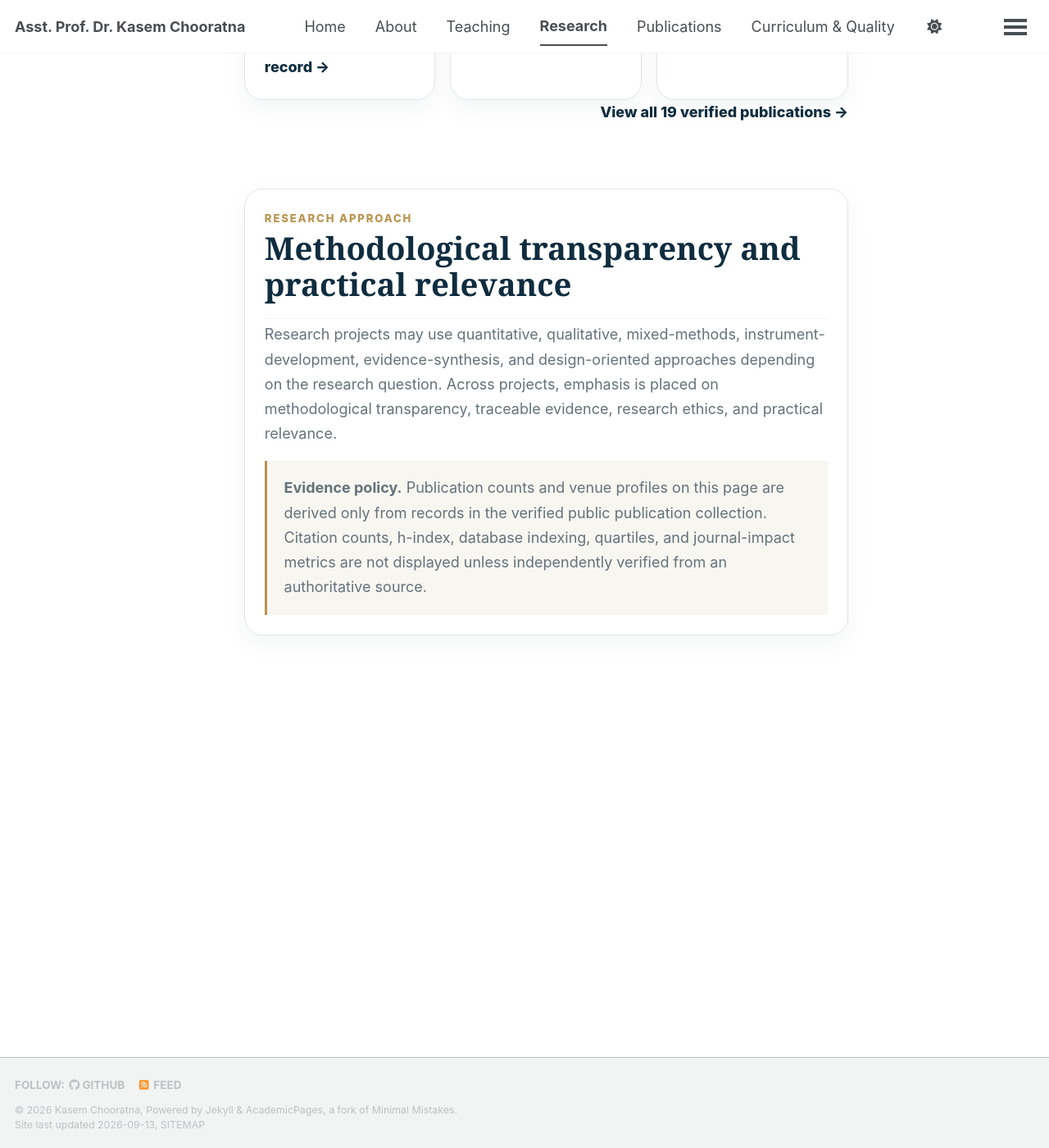
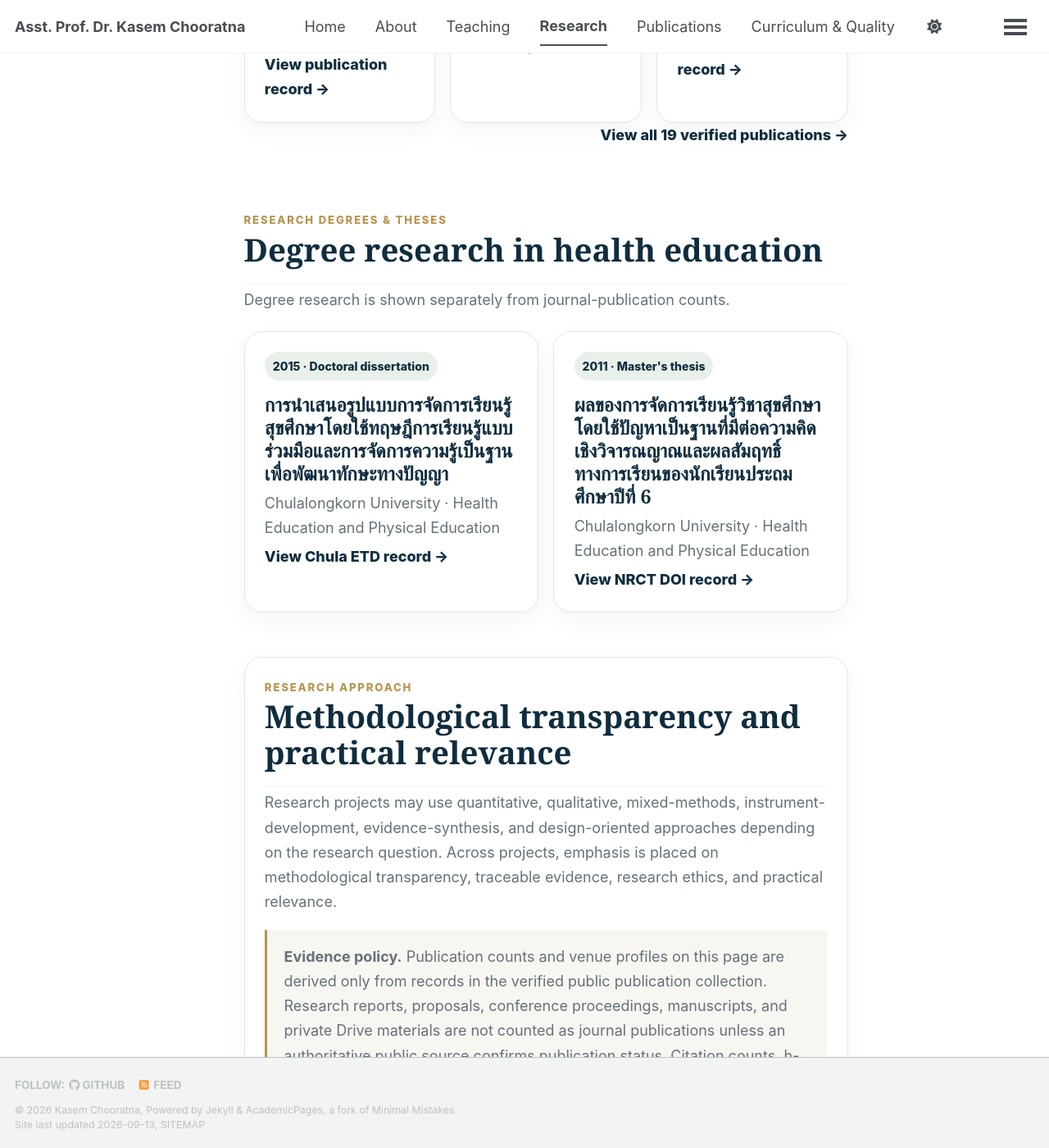
Before and after one commit to kasemch/kasemch.github.io, a Jekyll site: the page built from _pages/research.md, in a window 1280 px wide and 1400 px high, scrolled down 4672 px. Shown: the whole window at 82% size. Built offline with Jekyll 4.4.1, drawn with Linux system fonts in a browser that asks for light colours; a style sheet for code colours, icons or effects is not loaded; some of the changed text lies outside the part shown.

Commit message:
Add verified thesis research outputs and reconciliation policy

```diff
--- a/_pages/research.md
+++ b/_pages/research.md
@@ -43,8 +43,8 @@ author_profile: false
   <section class="sp-section sp-shell" aria-labelledby="research-themes-title">
     <div class="sp-section-head"><div class="sp-eyebrow">Research Themes</div><h2 id="research-themes-title">Four connected areas of inquiry</h2></div>
     <div class="sp-grid">
-      <article class="sp-card"><h3>Health, Physical Activity &amp; Movement Behaviour</h3><p>Physical activity, sedentary behaviour, daily-life context, opportunities for movement, and factors shaping healthy behaviour among different populations.</p><div class="sp-evidence-note"><strong>Publication evidence:</strong> the verified register includes health-promotion and preventive-behaviour studies across community, student, worker, and clinical populations.</div></article>
-      <article class="sp-card"><h3>Health &amp; Physical Education Research</h3><p>Teaching and learning in health and physical education, school health, assessment, learner diversity, instructional design, and translation of evidence into educational practice.</p><div class="sp-evidence-note"><strong>Publication evidence:</strong> the current register includes health-education programme evaluation and student health-behaviour research.</div></article>
+      <article class="sp-card"><h3>Health, Physical Activity &amp; Movement Behaviour</h3><p>Physical activity, sedentary behaviour, daily-life context, opportunities for movement, and factors shaping healthy behaviour among different populations.</p><div class="sp-evidence-note"><strong>Publication evidence:</strong> the verified register includes health-promotion and preventive-behaviour studies across community, student, worker, clinical, oral-health, and school populations.</div></article>
+      <article class="sp-card"><h3>Health &amp; Physical Education Research</h3><p>Teaching and learning in health and physical education, school health, assessment, learner diversity, instructional design, and translation of evidence into educational practice.</p><div class="sp-evidence-note"><strong>Publication evidence:</strong> the current register includes health-education programme evaluation, school health-behaviour research, and preventive-health interventions.</div></article>
       <article class="sp-card"><h3>Curriculum, Assessment &amp; Quality</h3><p>Outcome-based curriculum design, programme and course learning outcomes, curriculum mapping, assessment alignment, programme evaluation, quality assurance, and evidence-based academic improvement.</p><div class="sp-evidence-note sp-evidence-note--developing"><strong>Research development area:</strong> verified public outputs in this theme will be linked when confirmed in the publication register.</div></article>
       <article class="sp-card"><h3>AI &amp; Educational Innovation</h3><p>Responsible applications of artificial intelligence and digital technology in academic work, teaching support, evidence synthesis, curriculum governance, assessment, and educational quality systems.</p><div class="sp-evidence-note sp-evidence-note--developing"><strong>Research development area:</strong> only source-verified outputs will be added to the public publication record.</div></article>
     </div>
@@ -86,7 +86,15 @@ author_profile: false
     <p class="sp-all-publications"><a class="sp-link" href="{{ '/publications/' | relative_url }}">View all {{ publication_count }} verified publications →</a></p>
   </section>
 
+  <section class="sp-section sp-shell" aria-labelledby="research-degrees-title">
+    <div class="sp-section-head"><div class="sp-eyebrow">Research Degrees &amp; Theses</div><h2 id="research-degrees-title">Degree research in health education</h2><p class="sp-intro">Degree research is shown separately from journal-publication counts.</p></div>
+    <div class="sp-grid">
+      <article class="sp-card"><div class="sp-output-year">2015 · Doctoral dissertation</div><h3>การนำเสนอรูปแบบการจัดการเรียนรู้สุขศึกษาโดยใช้ทฤษฎีการเรียนรู้แบบร่วมมือและการจัดการความรู้เป็นฐานเพื่อพัฒนาทักษะทางปัญญา</h3><p>Chulalongkorn University · Health Education and Physical Education</p><a class="sp-link" href="https://digital.car.chula.ac.th/chulaetd/36039/" rel="noopener">View Chula ETD record →</a></article>
+      <article class="sp-card"><div class="sp-output-year">2011 · Master's thesis</div><h3>ผลของการจัดการเรียนรู้วิชาสุขศึกษาโดยใช้ปัญหาเป็นฐานที่มีต่อความคิดเชิงวิจารณญาณและผลสัมฤทธิ์ทางการเรียนของนักเรียนประถมศึกษาปีที่ 6</h3><p>Chulalongkorn University · Health Education and Physical Education</p><a class="sp-link" href="https://doi.nrct.go.th/ListDoi/listDetail?Resolve_DOI=10.14457%2FCU.the.2011.862" rel="noopener">View NRCT DOI record →</a></article>
+    </div>
+  </section>
+
   <section class="sp-section sp-shell">
-    <article class="sp-card sp-wide"><div class="sp-eyebrow">Research Approach</div><h2>Methodological transparency and practical relevance</h2><p>Research projects may use quantitative, qualitative, mixed-methods, instrument-development, evidence-synthesis, and design-oriented approaches depending on the research question. Across projects, emphasis is placed on methodological transparency, traceable evidence, research ethics, and practical relevance.</p><div class="sp-policy"><strong>Evidence policy.</strong> Publication counts and venue profiles on this page are derived only from records in the verified public publication collection. Citation counts, h-index, database indexing, quartiles, and journal-impact metrics are not displayed unless independently verified from an authoritative source.</div></article>
+    <article class="sp-card sp-wide"><div class="sp-eyebrow">Research Approach</div><h2>Methodological transparency and practical relevance</h2><p>Research projects may use quantitative, qualitative, mixed-methods, instrument-development, evidence-synthesis, and design-oriented approaches depending on the research question. Across projects, emphasis is placed on methodological transparency, traceable evidence, research ethics, and practical relevance.</p><div class="sp-policy"><strong>Evidence policy.</strong> Publication counts and venue profiles on this page are derived only from records in the verified public publication collection. Research reports, proposals, conference proceedings, manuscripts, and private Drive materials are not counted as journal publications unless an authoritative public source confirms publication status. Citation counts, h-index, database indexing, quartiles, and journal-impact metrics are not displayed unless independently verified from an authoritative source.</div></article>
   </section>
 </div>
```
